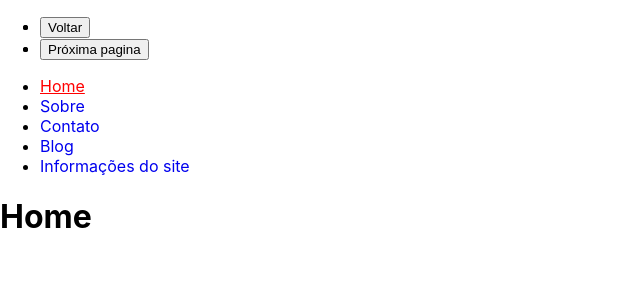
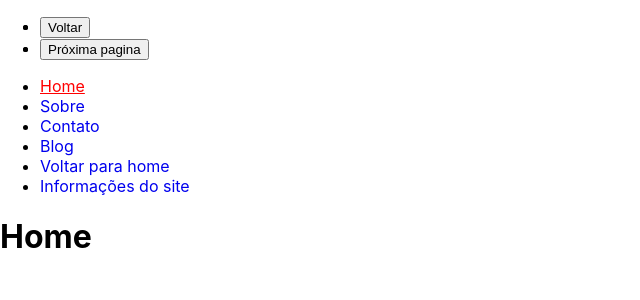
Before and after one commit to gabrielgraciani/react-ninja, a React (Create React App) app in the folder 5-router/1-hello-react-router/: page / in a window 1280 px wide. Shown: the top 300 px of the page, without its empty margins (0-640 px from the left). Built offline with nearby package versions, Linux system fonts and the light colour scheme.

Commit message:
Aula 329 - hello react router dom - componente redirect

```diff
--- a/5-router/1-hello-react-router/src/App.js
+++ b/5-router/1-hello-react-router/src/App.js
@@ -1,5 +1,5 @@
 import React, {Component} from 'react';
-import {BrowserRouter, Route, Switch, NavLink} from 'react-router-dom';
+import {BrowserRouter, Route, Switch, NavLink, Redirect} from 'react-router-dom';
 import './assets/css/styles.css';
 
 const Link = (props) => (
@@ -34,6 +34,7 @@ class App extends Component {
 						<li><Link to='/sobre'>Sobre</Link></li>
 						<li><Link to='/contato'>Contato</Link></li>
 						<li><Link to='/blog'>Blog</Link></li>
+						<li><Link to="/voltar-para-home">Voltar para home</Link></li>
 						<li><a href='#informacoes-do-site'>Informações do site</a></li>
 					</ul>
 
@@ -41,6 +42,7 @@ class App extends Component {
 						<Route path='/' exact component={Home} />
 						<Route path='/(sobre|contato)' component={Page} />
 						<Route path='/blog' component={Blog} />
+						<Route path="/voltar-para-home" render={() => <Redirect to="/" />} />
 						<Route component={Error404} />
 					</Switch>
 
```
